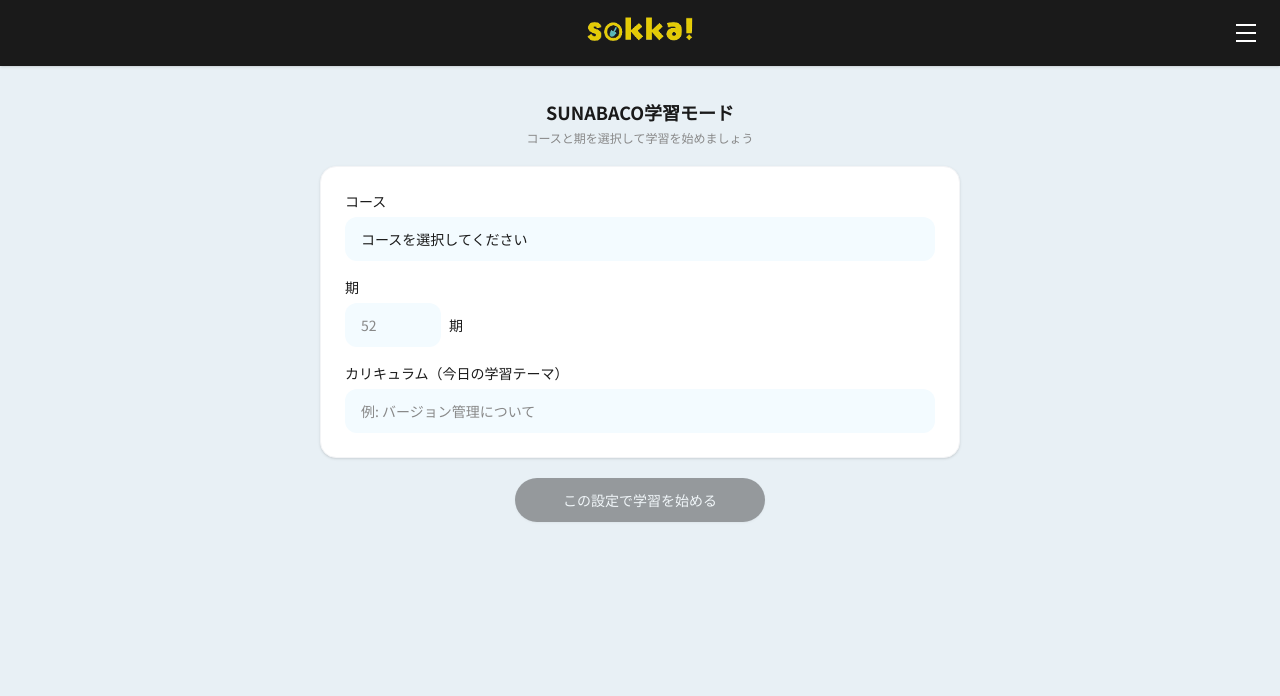
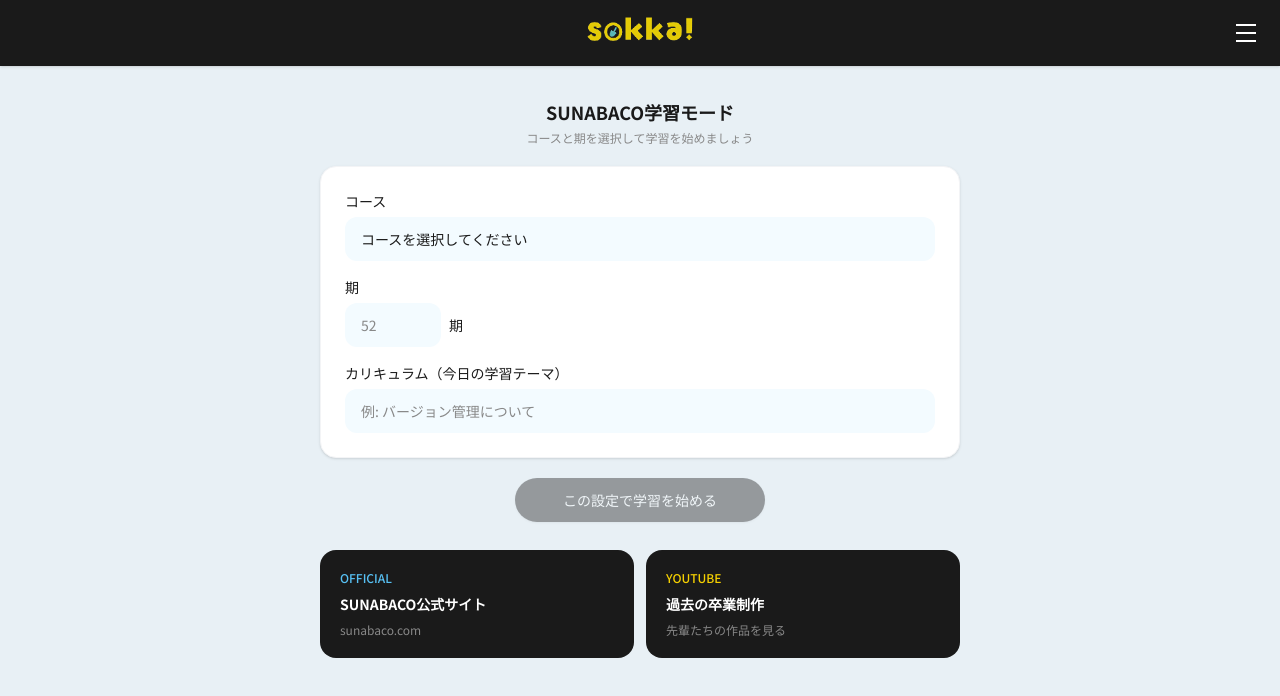
Before and after one commit to nekoenekoayosan/sokka, a Next.js app: page /sunabaco in a window 1280 px wide. Shown: the top 696 px of the page. Built offline with nearby package versions, Linux system fonts and the light colour scheme.

Commit message:
Add SUNABACO official site and graduation works links
Co-Authored-By: Claude Opus 4.6 (1M context) <noreply@anthropic.com>

```diff
--- a/src/app/components/SunabacoSetup.tsx
+++ b/src/app/components/SunabacoSetup.tsx
@@ -93,6 +93,30 @@ export default function SunabacoSetup({ onConfirm, initialConfig }: SunabacoSetu
       >
         この設定で学習を始める
       </button>
+
+      {/* SUNABACOリンク */}
+      <div className="grid grid-cols-2 gap-3 mt-2">
+        <a
+          href="https://sunabaco.com"
+          target="_blank"
+          rel="noopener noreferrer"
+          className="bg-[#1A1A1A] rounded-2xl p-5 flex flex-col gap-2 hover:opacity-90 transition-opacity"
+        >
+          <p className="text-xs text-[#57C0F3] font-medium">OFFICIAL</p>
+          <p className="text-sm text-white font-bold">SUNABACO公式サイト</p>
+          <p className="text-xs text-[#888888]">sunabaco.com</p>
+        </a>
+        <a
+          href="https://www.youtube.com/playlist?list=PL0ScNd_b1toyUdX6ogKHb9lYA1femfk22"
+          target="_blank"
+          rel="noopener noreferrer"
+          className="bg-[#1A1A1A] rounded-2xl p-5 flex flex-col gap-2 hover:opacity-90 transition-opacity"
+        >
+          <p className="text-xs text-[#F5D000] font-medium">YOUTUBE</p>
+          <p className="text-sm text-white font-bold">過去の卒業制作</p>
+          <p className="text-xs text-[#888888]">先輩たちの作品を見る</p>
+        </a>
+      </div>
     </div>
   );
 }
```
